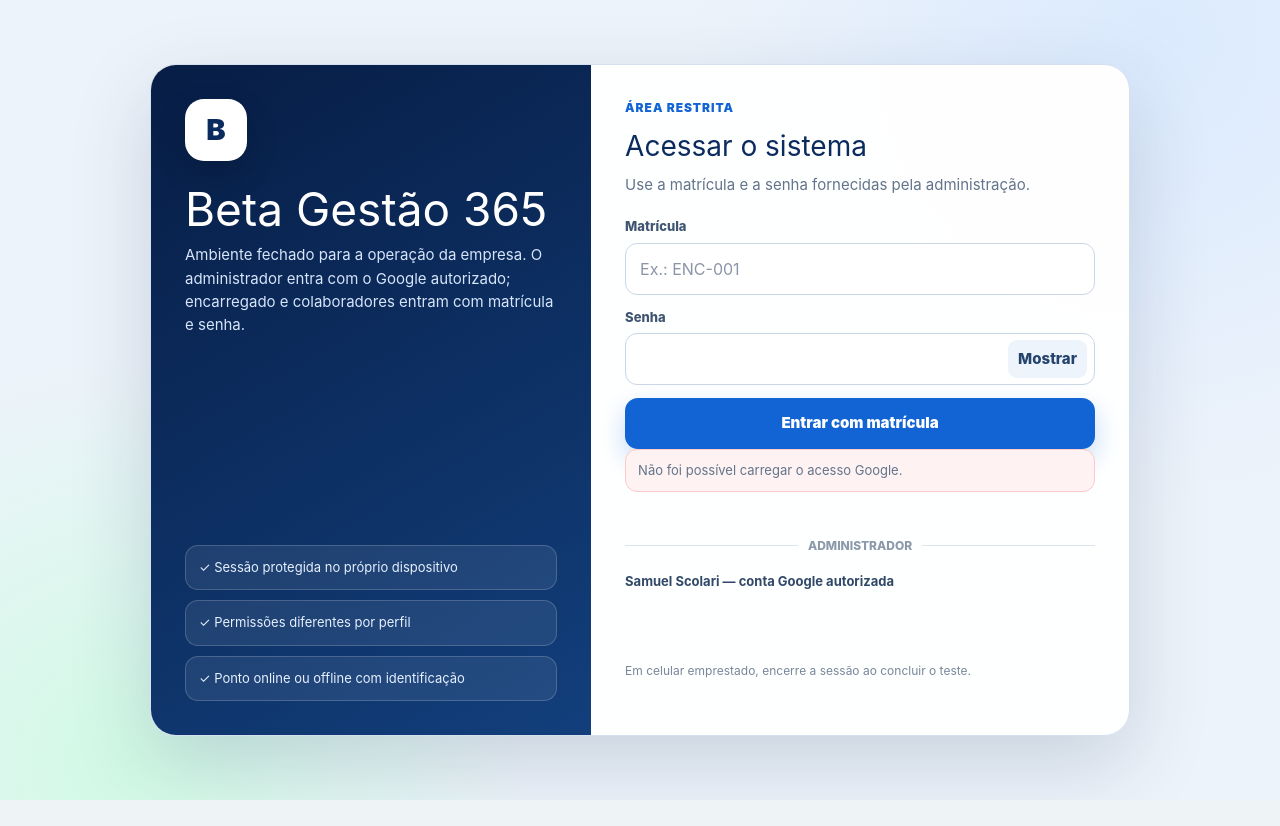
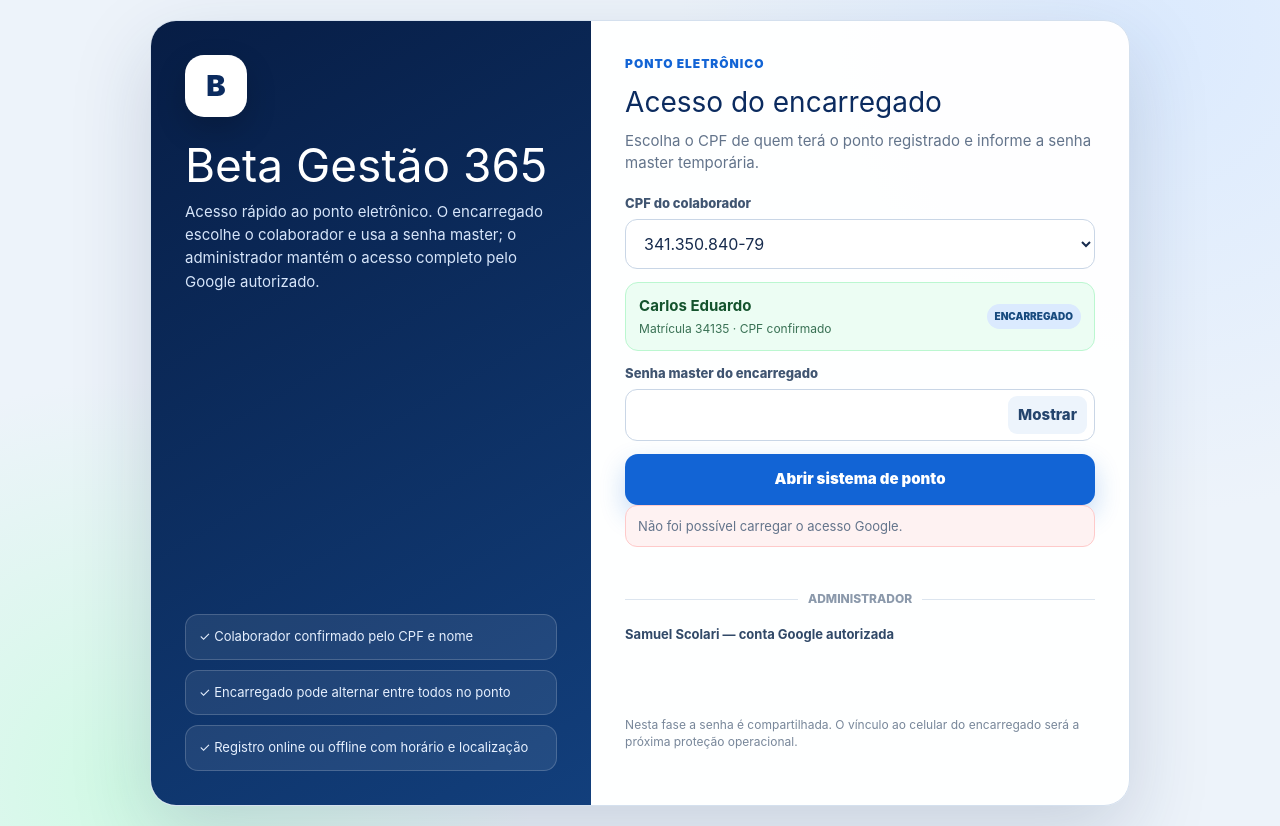
Before and after one commit to samuelscolari-blip/beta-gestao-365, a Next.js app: page /acesso in a window 1280 px wide. Before the commit the page ends 800 px from the top, so only its background shows below. Built offline with nearby package versions, Linux system fonts and the light colour scheme.

Commit message:
V131: simplificar login do ponto com CPF e senha master

```diff
--- a/app/components/AccessGate.tsx
+++ b/app/components/AccessGate.tsx
@@ -1,6 +1,13 @@
 "use client";
 
-import { FormEvent, useCallback, useEffect, useRef, useState } from "react";
+import {
+  FormEvent,
+  useCallback,
+  useEffect,
+  useMemo,
+  useRef,
+  useState,
+} from "react";
 
 const GOOGLE_CLIENT_ID =
   "1029361062935-9kd7sr8srn91vu9r4ekt0fjudfqbv1pk.apps.googleusercontent.com";
@@ -39,6 +46,14 @@
   }
 }
 
+type EmployeeOption = {
+  cpf: string;
+  formattedCpf: string;
+  registration: string;
+  name: string;
+  role: "encarregado" | "colaborador";
+};
+
 type Props = {
   nextPath?: string;
   message?: string;
@@ -50,10 +65,11 @@
 }
 
 export default function AccessGate({ nextPath = "/", message = "" }: Props) {
-  const destination = safeNextPath(nextPath);
+  const adminDestination = safeNextPath(nextPath);
   const googleButtonRef = useRef<HTMLDivElement>(null);
   const initializedGoogle = useRef(false);
-  const [registration, setRegistration] = useState("");
+  const [employees, setEmployees] = useState<EmployeeOption[]>([]);
+  const [selectedCpf, setSelectedCpf] = useState("");
   const [password, setPassword] = useState("");
   const [showPassword, setShowPassword] = useState(false);
   const [busy, setBusy] = useState(false);
@@ -61,6 +77,11 @@
   const [feedbackType, setFeedbackType] = useState<
     "info" | "error" | "success"
   >("info");
+
+  const selectedEmployee = useMemo(
+    () => employees.find((employee) => employee.cpf === selectedCpf) || null,
+    [employees, selectedCpf],
+  );
 
   const handleGoogleCredential = useCallback(
     async (response: GoogleCredentialResponse) => {
@@ -89,7 +110,7 @@
             body.message || "Esta conta não possui acesso administrativo.",
           );
         }
-        window.location.replace(destination);
+        window.location.replace(adminDestination);
       } catch (error) {
         setFeedback(
           error instanceof Error
@@ -100,7 +121,7 @@
         setBusy(false);
       }
     },
-    [destination],
+    [adminDestination],
   );
 
   const initializeGoogle = useCallback(() => {
@@ -124,6 +145,20 @@
       width: 300,
     });
   }, [handleGoogleCredential]);
+
+  useEffect(() => {
+    fetch("/api/master-point-options", { cache: "no-store" })
+      .then((response) => response.json())
+      .then((body: { employees?: EmployeeOption[] }) => {
+        const options = body.employees || [];
+        setEmployees(options);
+        setSelectedCpf((current) => current || options[0]?.cpf || "");
+      })
+      .catch(() => {
+        setFeedback("Não foi possível carregar os colaboradores do ponto.");
+        setFeedbackType("error");
+      });
+  }, []);
 
   useEffect(() => {
     const selector = 'script[data-beta-access-google="true"]';
@@ -157,28 +192,38 @@
     };
   }, [initializeGoogle]);
 
-  async function loginStaff(event: FormEvent<HTMLFormElement>) {
+  async function loginMaster(event: FormEvent<HTMLFormElement>) {
     event.preventDefault();
+    if (!selectedEmployee) {
+      setFeedback("Selecione o CPF do colaborador.");
+      setFeedbackType("error");
+      return;
+    }
+
     setBusy(true);
-    setFeedback("Conferindo matrícula e senha...");
+    setFeedback("Validando a senha master do encarregado...");
     setFeedbackType("info");
 
     try {
-      const response = await fetch("/api/staff-login", {
+      const response = await fetch("/api/master-point-login", {
         method: "POST",
         credentials: "same-origin",
         headers: { "content-type": "application/json" },
-        body: JSON.stringify({ registration, password }),
+        body: JSON.stringify({ cpf: selectedEmployee.cpf, password }),
       });
       const body = (await response.json().catch(() => ({}))) as {
         message?: string;
       };
       if (!response.ok) {
-        throw new Error(body.message || "Matrícula ou senha inválida.");
+        throw new Error(body.message || "CPF ou senha master inválida.");
       }
-      setFeedback("Acesso liberado. Abrindo o sistema...");
+      localStorage.setItem(
+        "beta-clock-selected-v132",
+        selectedEmployee.registration,
+      );
+      setFeedback("Acesso liberado. Abrindo o ponto...");
       setFeedbackType("success");
-      window.location.replace(destination);
+      window.location.replace("/ponto");
     } catch (error) {
       setFeedback(
         error instanceof Error ? error.message : "Não foi possível entrar.",
@@ -196,21 +241,25 @@
         body { margin: 0; }
         .access-page { min-height: 100dvh; display: grid; place-items: center; padding: 20px; color: #152b4d; background: radial-gradient(circle at 90% 5%, #dbeafe 0, transparent 34%), radial-gradient(circle at 10% 95%, #d1fae5 0, transparent 29%), #edf3fa; }
         .access-shell { width: min(100%, 980px); display: grid; grid-template-columns: .9fr 1.1fr; border: 1px solid #d4e0ee; border-radius: 26px; overflow: hidden; background: rgba(255,255,255,.97); box-shadow: 0 28px 80px rgba(22,50,88,.17); }
-        .access-brand { padding: 34px; color: white; background: linear-gradient(150deg, #071d45, #123f7c); display: flex; flex-direction: column; justify-content: space-between; min-height: 560px; }
+        .access-brand { padding: 34px; color: white; background: linear-gradient(150deg, #071d45, #123f7c); display: flex; flex-direction: column; justify-content: space-between; min-height: 590px; }
         .access-logo { width: 62px; height: 62px; border-radius: 19px; display: grid; place-items: center; background: white; color: #0b2b5f; font-size: 29px; font-weight: 950; box-shadow: 0 12px 30px rgba(0,0,0,.18); }
         .access-brand h1 { margin: 25px 0 10px; font-size: clamp(31px, 5vw, 46px); line-height: 1.04; }
         .access-brand p { color: #d6e5fa; font-size: 15px; line-height: 1.55; margin: 0; }
         .access-security { display: grid; gap: 10px; margin-top: 30px; }
         .access-security div { padding: 12px 13px; border: 1px solid rgba(255,255,255,.18); background: rgba(255,255,255,.08); border-radius: 13px; font-size: 13px; color: #e6f0ff; }
         .access-card { padding: 34px; display: flex; flex-direction: column; justify-content: center; }
-        .access-card small { color: #1264d5; font-weight: 900; letter-spacing: .08em; }
+        .access-card > small { color: #1264d5; font-weight: 900; letter-spacing: .08em; }
         .access-card h2 { margin: 8px 0 7px; color: #0b2b5f; font-size: 28px; }
-        .access-card > p { margin: 0 0 22px; color: #63748b; line-height: 1.45; }
+        .access-card > p { margin: 0 0 20px; color: #63748b; line-height: 1.45; }
         .access-form { display: grid; gap: 13px; }
         .field { display: grid; gap: 6px; }
         label { color: #405571; font-size: 13px; font-weight: 850; }
-        input { width: 100%; border: 1px solid #c9d6e6; border-radius: 12px; padding: 13px 14px; color: #172b4d; background: white; outline: none; font-size: 16px; }
-        input:focus { border-color: #2563eb; box-shadow: 0 0 0 3px rgba(37,99,235,.13); }
+        input, select { width: 100%; border: 1px solid #c9d6e6; border-radius: 12px; padding: 13px 14px; color: #172b4d; background: white; outline: none; font-size: 16px; }
+        input:focus, select:focus { border-color: #2563eb; box-shadow: 0 0 0 3px rgba(37,99,235,.13); }
+        .employee-confirm { display: grid; grid-template-columns: 1fr auto; gap: 10px; align-items: center; padding: 12px 13px; border: 1px solid #bbf7d0; border-radius: 13px; background: #ecfdf3; }
+        .employee-confirm strong { display: block; color: #14532d; }
+        .employee-confirm small { display: block; margin-top: 2px; color: #397154; }
+        .employee-confirm span { padding: 5px 8px; border-radius: 999px; color: #174a7e; background: #dbeafe; font-size: 10px; font-weight: 900; text-transform: uppercase; }
         .password-wrap { position: relative; }
         .password-wrap input { padding-right: 84px; }
         .password-toggle { position: absolute; right: 8px; top: 7px; bottom: 7px; border: 0; border-radius: 9px; padding: 0 10px; background: #edf4fc; color: #24446d; font-weight: 850; cursor: pointer; }
@@ -241,39 +290,58 @@
             <div className="access-logo">B</div>
             <h1>Beta Gestão 365</h1>
             <p>
-              Ambiente fechado para a operação da empresa. O administrador entra
-              com o Google autorizado; encarregado e colaboradores entram com
-              matrícula e senha.
+              Acesso rápido ao ponto eletrônico. O encarregado escolhe o
+              colaborador e usa a senha master; o administrador mantém o acesso
+              completo pelo Google autorizado.
             </p>
           </div>
           <div className="access-security">
-            <div>✓ Sessão protegida no próprio dispositivo</div>
-            <div>✓ Permissões diferentes por perfil</div>
-            <div>✓ Ponto online ou offline com identificação</div>
+            <div>✓ Colaborador confirmado pelo CPF e nome</div>
+            <div>✓ Encarregado pode alternar entre todos no ponto</div>
+            <div>✓ Registro online ou offline com horário e localização</div>
           </div>
         </section>
 
         <section className="access-card">
-          <small>ÁREA RESTRITA</small>
-          <h2>Acessar o sistema</h2>
-          <p>Use a matrícula e a senha fornecidas pela administração.</p>
+          <small>PONTO ELETRÔNICO</small>
+          <h2>Acesso do encarregado</h2>
+          <p>
+            Escolha o CPF de quem terá o ponto registrado e informe a senha
+            master temporária.
+          </p>
 
-          <form className="access-form" onSubmit={loginStaff}>
+          <form className="access-form" onSubmit={loginMaster}>
             <div className="field">
-              <label htmlFor="registration">Matrícula</label>
-              <input
-                id="registration"
-                value={registration}
-                onChange={(event) =>
-                  setRegistration(event.target.value.toUpperCase())
-                }
-                placeholder="Ex.: ENC-001"
-                autoComplete="username"
+              <label htmlFor="employee-cpf">CPF do colaborador</label>
+              <select
+                id="employee-cpf"
+                value={selectedCpf}
+                onChange={(event) => setSelectedCpf(event.target.value)}
                 required
-              />
+              >
+                <option value="">Selecione o CPF</option>
+                {employees.map((employee) => (
+                  <option key={employee.cpf} value={employee.cpf}>
+                    {employee.formattedCpf}
+                  </option>
+                ))}
+              </select>
             </div>
+
+            {selectedEmployee ? (
+              <div className="employee-confirm">
+                <div>
+                  <strong>{selectedEmployee.name}</strong>
+                  <small>
+                    Matrícula {selectedEmployee.registration} · CPF confirmado
+                  </small>
+                </div>
+                <span>{selectedEmployee.role}</span>
+              </div>
+            ) : null}
+
             <div className="field">
-              <label htmlFor="password">Senha</label>
+              <label htmlFor="password">Senha master do encarregado</label>
               <div className="password-wrap">
                 <input
                   id="password"
@@ -293,7 +361,7 @@
               </div>
             </div>
             <button className="login-button" type="submit" disabled={busy}>
-              {busy ? "Validando acesso..." : "Entrar com matrícula"}
+              {busy ? "Validando acesso..." : "Abrir sistema de ponto"}
             </button>
           </form>
 
@@ -309,7 +377,8 @@
             <div ref={googleButtonRef} className="google-button" />
           </div>
           <p className="footnote">
-            Em celular emprestado, encerre a sessão ao concluir o teste.
+            Nesta fase a senha é compartilhada. O vínculo ao celular do
+            encarregado será a próxima proteção operacional.
           </p>
         </section>
       </div>
```
